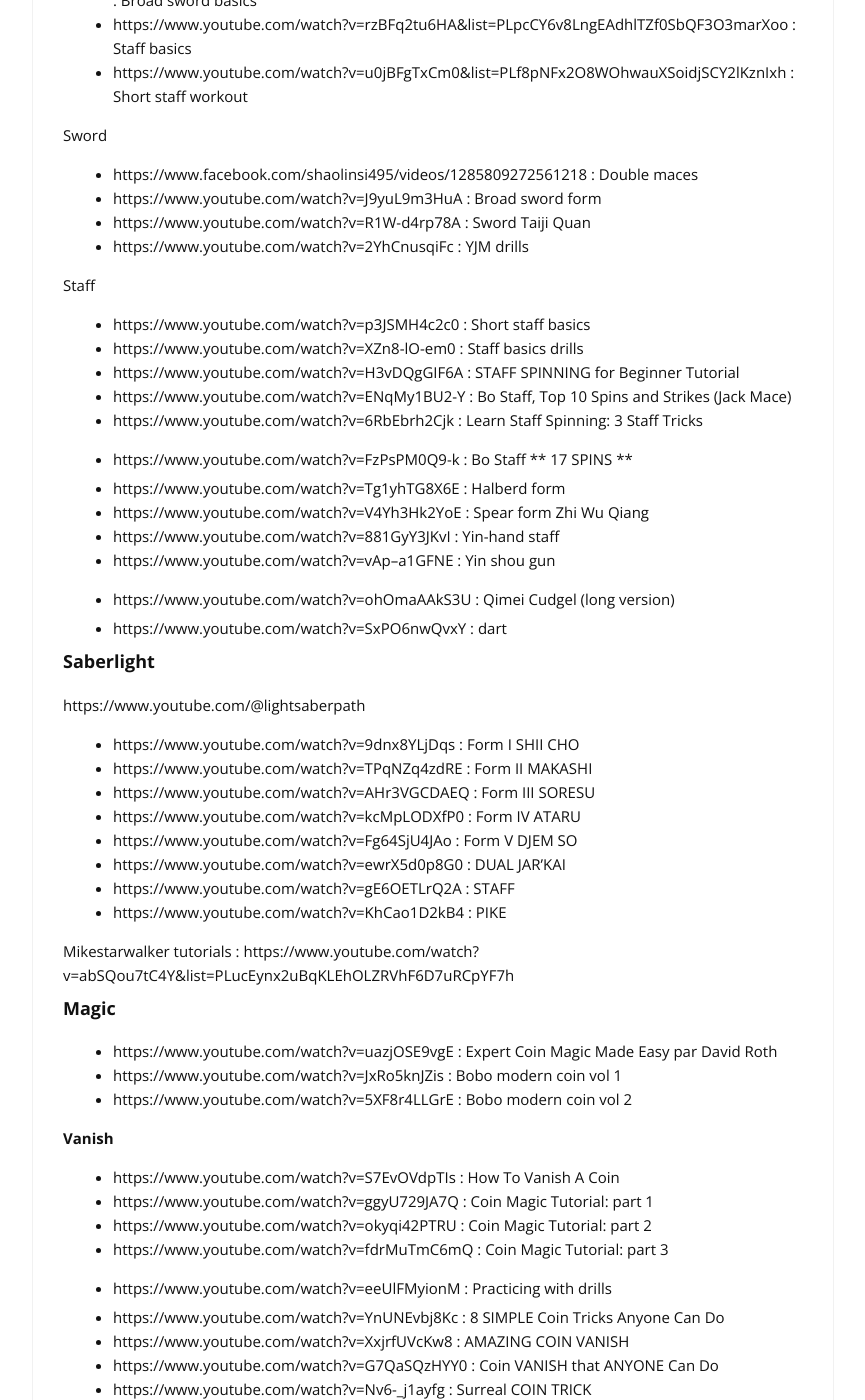
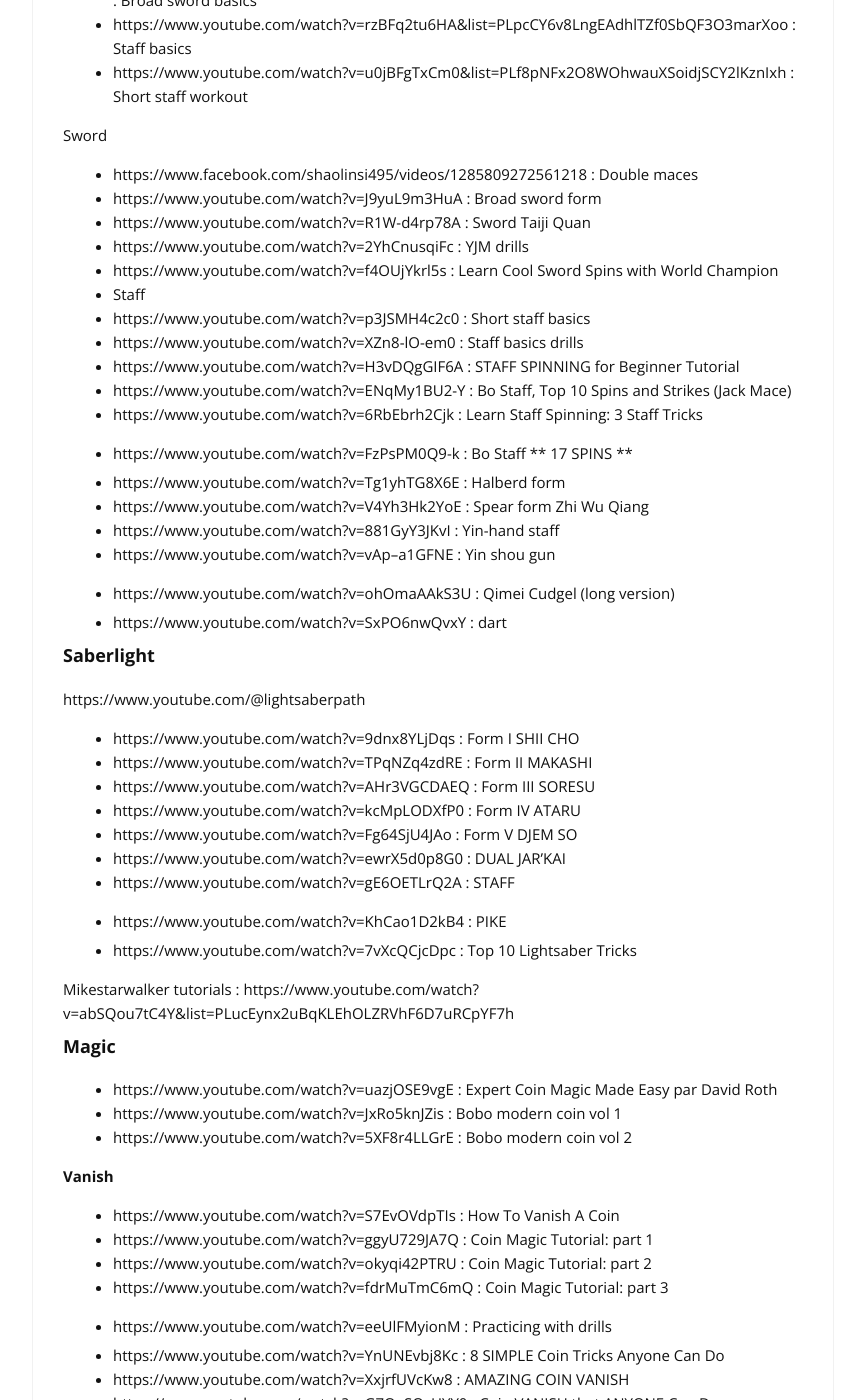
Before and after one commit to cylmat/cylmat.github.io, a Jekyll site: the page built from _pages/tricks.md, in a window 1280 px wide and 1400 px high, scrolled down 2808 px. Shown: the whole window, without its empty margins (207-1072 px from the left). Built offline with Jekyll 4.4.1, drawn with Linux system fonts in a browser that asks for light colours; nearby versions of some CDN libraries.

Commit message:
Update tricks.md

```diff
--- a/_pages/tricks.md
+++ b/_pages/tricks.md
@@ -97,7 +97,8 @@
 - https://www.youtube.com/watch?v=J9yuL9m3HuA : Broad sword form
 - https://www.youtube.com/watch?v=R1W-d4rp78A : Sword Taiji Quan
 - https://www.youtube.com/watch?v=2YhCnusqiFc : YJM drills
-
+- https://www.youtube.com/watch?v=f4OUjYkrl5s : Learn Cool Sword Spins with World Champion
+-
 Staff
 - https://www.youtube.com/watch?v=p3JSMH4c2c0 : Short staff basics
 - https://www.youtube.com/watch?v=XZn8-lO-em0 : Staff basics drills
@@ -126,6 +127,7 @@
 - https://www.youtube.com/watch?v=gE6OETLrQ2A : STAFF
 - https://www.youtube.com/watch?v=KhCao1D2kB4 : PIKE
 
+- https://www.youtube.com/watch?v=7vXcQCjcDpc : Top 10 Lightsaber Tricks
 
 Mikestarwalker tutorials : https://www.youtube.com/watch?v=abSQou7tC4Y&list=PLucEynx2uBqKLEhOLZRVhF6D7uRCpYF7h
 
```
